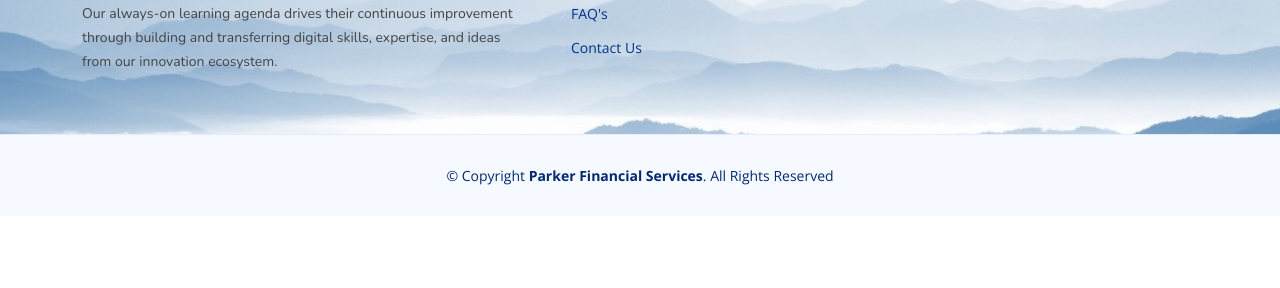
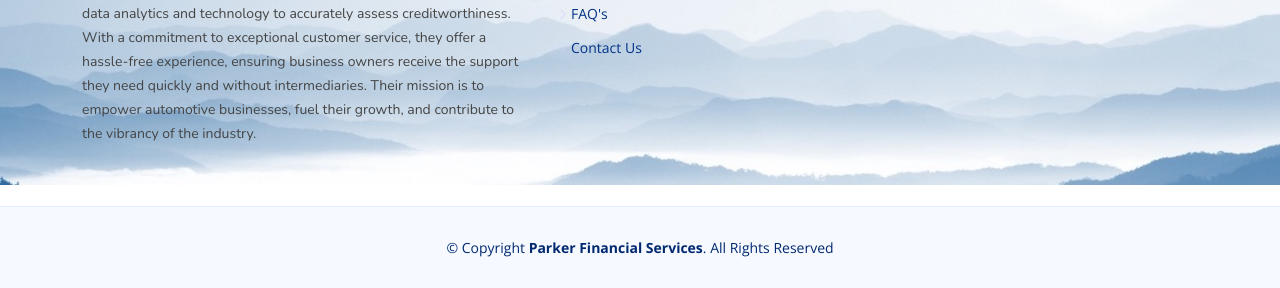
Before and after one commit to rahataaishah/Parker, a plain HTML site: page index.html in a window 1280 px wide. Shown: the part 4935-5223 px from the top of the page. Before the commit the page ends 5151 px from the top, so only its background shows below. Drawn offline with nearby package versions, Linux system fonts and the light colour scheme.

Commit message:
Updated Footer section

```diff
--- a/index.html
+++ b/index.html
@@ -313,12 +313,7 @@
               <img src="assets/img/logo.png" alt="">
               <span>Parker Financial Services</span>
             </a>
-            <p>We offer modern solutions for growing your business.
-              We are team of talented designers making websites.
-              With over four decades of experience in managing the systems and workings of
-              global enterprises, we expertly steer our clients through their digital journey.
-              Our always-on learning agenda drives their continuous improvement through building and
-              transferring digital skills, expertise, and ideas from our innovation ecosystem.
+            <p>Parker Financial Services aims to revolutionize automotive financing by providing efficient and convenient solutions tailored to the unique needs of automotive businesses, such as gas stations, car washes, and auto repair shops. They go beyond traditional credit scores by utilizing data analytics and technology to accurately assess creditworthiness. With a commitment to exceptional customer service, they offer a hassle-free experience, ensuring business owners receive the support they need quickly and without intermediaries. Their mission is to empower automotive businesses, fuel their growth, and contribute to the vibrancy of the industry.
               </p>
           </div>
 
```
Also changed, not shown: insurance.html (+1 -6 lines).
